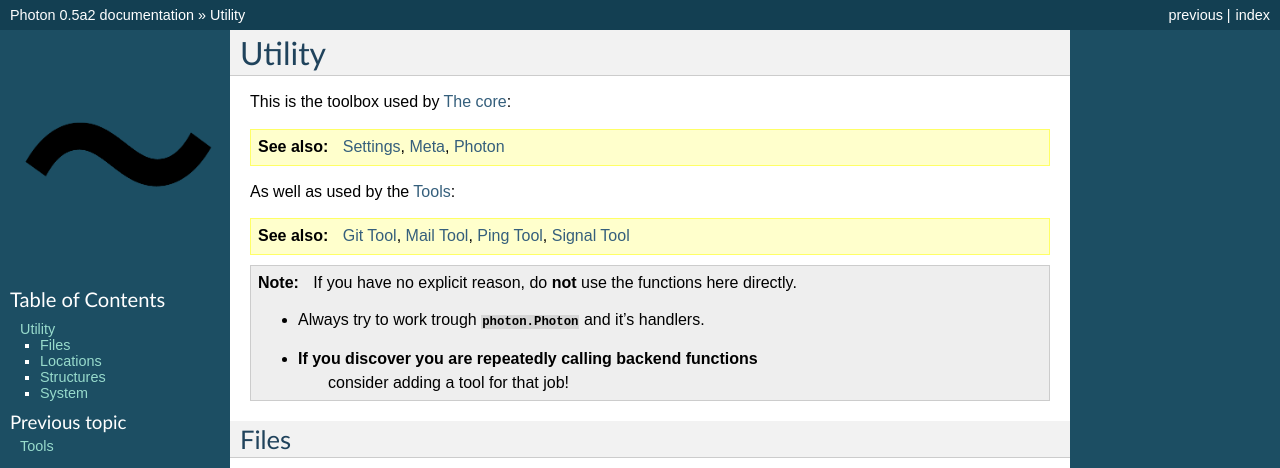
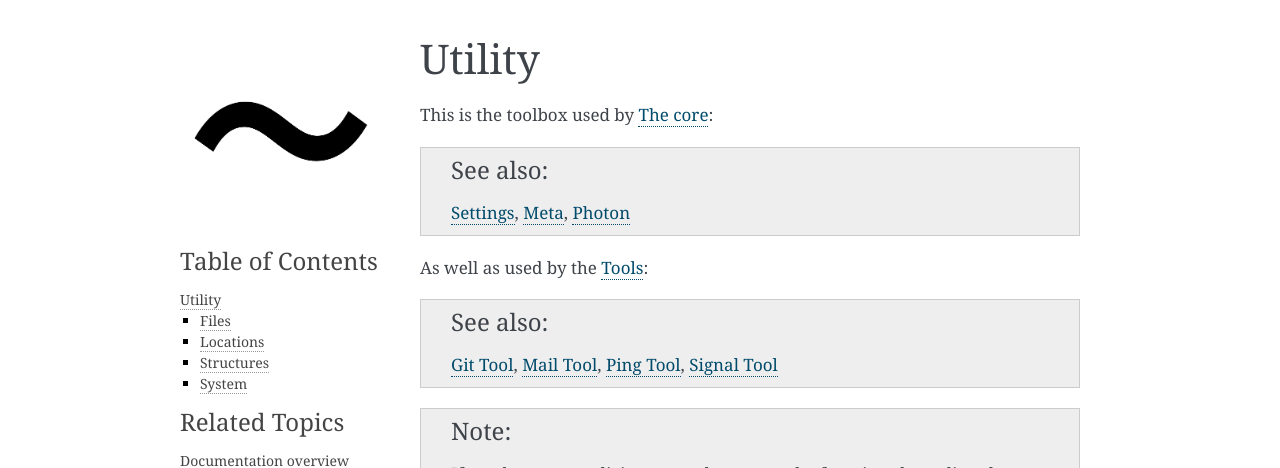
Before and after one commit to Infinity666/photon, a Sphinx documentation site: the page built from docs/util.rst, in a window 1280 px wide, cut to the strip 0-468 px from the top of the page. Built offline with Sphinx 7.4.7, drawn with Linux system fonts in a browser that asks for light colours; some of the changed text lies outside the part shown.

Commit message:
Switch documentation theme, move logo out of the text

```diff
--- a/docs/conf.py
+++ b/docs/conf.py
@@ -111,12 +111,15 @@ pygments_style = 'sphinx'
 
 # The theme to use for HTML and HTML Help pages.  See the documentation for
 # a list of builtin themes.
-html_theme = 'classic'
+html_theme = 'alabaster'
 
 # Theme options are theme-specific and customize the look and feel of a theme
 # further.  For a list of options available for each theme, see the
 # documentation.
-#html_theme_options = {}
+html_theme_options = {
+    'sidebar_includehidden': False,
+    'show_related': True
+}
 
 # Add any paths that contain custom themes here, relative to this directory.
 #html_theme_path = []
--- a/docs/index.rst
+++ b/docs/index.rst
@@ -1,10 +1,5 @@
 Photon
 ======
-
-.. image:: _static/photon_logo.png
-    :scale: 25%
-    :align: right
-    :alt: Photon logo, not a moustache
 
 Welcome to the Photon Documentation.
 
--- a/info.py
+++ b/info.py
@@ -26,7 +26,7 @@ def release():
     :returns: Current release string
     :current: |release|
     '''
-    return version() + 'a2'
+    return version() + 'a3'
 
 
 def url():
```
